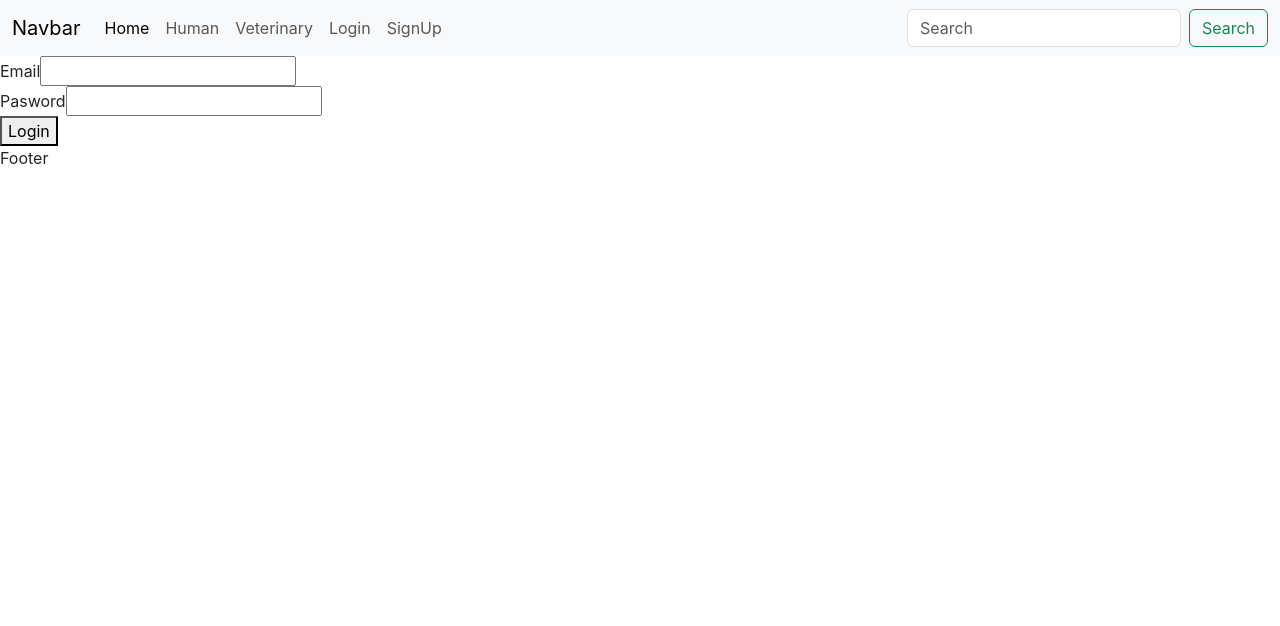
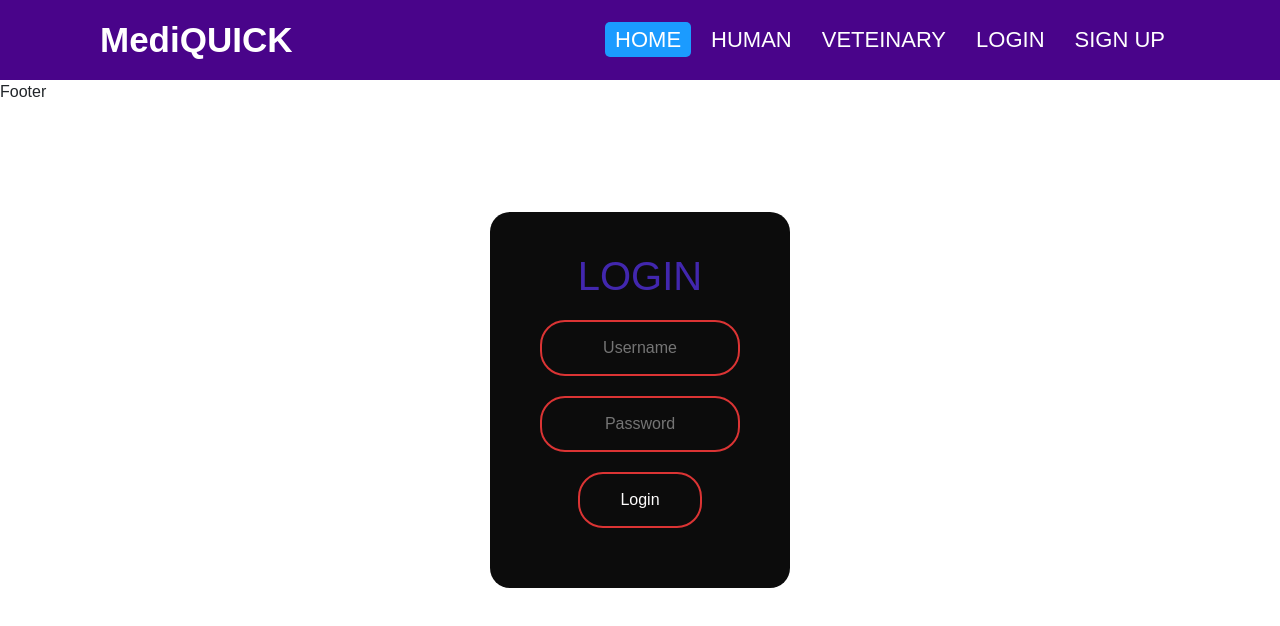
Before and after one commit to Arunangshu-Das/minor_react, a React (Create React App) app: page /login in a window 1280 px wide. Shown: the top 626 px of the page. Built offline with nearby package versions, Linux system fonts and the light colour scheme.

Commit message:
second commit

```diff
--- a/public/index.html
+++ b/public/index.html
@@ -11,6 +11,7 @@
     />
     <link href="https://cdn.jsdelivr.net/npm/bootstrap@5.3.0-alpha1/dist/css/bootstrap.min.css" rel="stylesheet" integrity="sha384-GLhlTQ8iRABdZLl6O3oVMWSktQOp6b7In1Zl3/Jr59b6EGGoI1aFkw7cmDA6j6gD" crossorigin="anonymous">
     <link rel="apple-touch-icon" href="%PUBLIC_URL%/logo192.png" />
+    <script src="https://kit.fontawesome.com/a076d05399.js"></script>
     <!--
       manifest.json provides metadata used when your web app is installed on a
       user's mobile device or desktop. See https://developers.google.com/web/fundamentals/web-app-manifest/
--- a/src/App.js
+++ b/src/App.js
@@ -1,4 +1,4 @@
-import logo from './logo.svg';
+
 import './App.css';
 import { BrowserRouter, Route, Routes } from 'react-router-dom';
 import Navbar from './components/navbar/Navbar';
@@ -14,12 +14,11 @@ function App() {
     <BrowserRouter>
       <Navbar/>
       <Routes>
-        <Route path='/' element={<Home title="hii" name="ANIK"/>}/>
+        <Route path='/' element={<Home/>}/>
         <Route path='/login' element={<Login/>}/>
         <Route path='/signup' element={<Signup/>}/>
         <Route path='/human' element={<Human/>}/>
         <Route path='/veterinary' element={<Veterinary/>}/>
-        <Route path='/login' element={<Login/>}/>
       </Routes>
       <Footer/>
     </BrowserRouter>
--- a/src/components/navbar/Login.jsx
+++ b/src/components/navbar/Login.jsx
@@ -1,8 +1,9 @@
 import React, {useState} from 'react'
+import './login.css';
 
 function Login() {
 
-  const [email, setEmail] = useState("");
+  const [text, setText] = useState("");
   const [password, setPassword] = useState("");
 
 
@@ -12,40 +13,31 @@ function Login() {
   const submitForm = (e)=>{
     e.preventDefault();
 
-    const newEntry = {email: email, password: password};
+    const newEntry = {text: text, password: password};
 
     setAllEntry([...allEntry, newEntry]);
     console.log(allEntry);
   }
 
   return (
-    <>
-    <form action=" " onSubmit={submitForm}>
-    <div>
-      <label htmlFor='email'>Email</label>
-      <input type="email" name="email" id="email" value={email} onChange={(e)=>setEmail(e.target.value)}/>
-    </div>
-    <div>
-      <label htmlFor='password'>Pasword</label>
-      <input type="password" name="password" id="password" value={password} onChange={(e)=>setPassword(e.target.value)}/>
-    </div>
 
-    <button type="submit">Login</button>
+    <body styles={"background-color: rgba(127, 125, 125, 0.954);"}><>
+    <form className ="formbox"action=" " onSubmit={submitForm}>
+    <h1>Login</h1>
+
+
+      <input type="text" name="" id="text" placeholder='Username' autoComplete='none' value={text} onChange={(e)=>setText(e.target.value)}/>
+
+
+
+      <input type="password" name="" placeholder='Password' id="password" autoComplete='none' value={password} onChange={(e)=>setPassword(e.target.value)}/>
+
+
+    <input type="submit" name="" value="Login"/>
     </form>
+    </>
+    </body>
 
-    {/* <div>
-      {
-        allEntry.map((curElem)=>{
-            return (
-              <div className='showDataStyle'>
-                <p>{curElem.email}</p>
-                <p>{curElem.password}</p>
-              </div>
-            )
-        })
-      }
-    </div> */}
-    </>
   )
 }
 
--- a/src/components/navbar/Navbar.jsx
+++ b/src/components/navbar/Navbar.jsx
@@ -1,42 +1,23 @@
 import React from 'react'
 import{Link} from 'react-router-dom'
+import './navbar.css';
 
 const Navbar = () => {
   return (
-    <div>
-      <nav className="navbar navbar-expand-lg bg-body-tertiary">
-  <div className="container-fluid">
-    <Link className="navbar-brand" to="/">Navbar</Link>
-    <button className="navbar-toggler" type="button" data-bs-toggle="collapse" data-bs-target="#navbarSupportedContent" aria-controls="navbarSupportedContent" aria-expanded="false" aria-label="Toggle navigation">
-      <span className="navbar-toggler-icon"></span>
-    </button>
-    <div className="collapse navbar-collapse" id="navbarSupportedContent">
-      <ul className="navbar-nav me-auto mb-2 mb-lg-0">
-        <li className="nav-item">
-          <Link className="nav-link active" aria-current="page" to="/">Home</Link>
-        </li>
-        <li className="nav-item">
-          <Link className="nav-link" to="/human">Human</Link>
-        </li>
-        <li className="nav-item">
-          <Link className="nav-link" to="/veterinary">Veterinary</Link>
-        </li>
-        <li className="nav-item">
-          <Link className="nav-link" to="/login">Login</Link>
-        </li>
-        <li className="nav-item">
-          <Link className="nav-link" to="/signup">SignUp</Link>
-        </li>
-
-      </ul>
-      <form className="d-flex" role="search">
-        <input className="form-control me-2" type="search" placeholder="Search" aria-label="Search"/>
-        <button className="btn btn-outline-success" type="submit">Search</button>
-      </form>
-    </div>
-  </div>
-</nav>
-    </div>
+    <nav>
+        <input type="checkbox" id="check"/>
+        <label htmlFor="check" className="checkbtn">
+            <i className="fas fa-bars"></i>
+        </label>
+        <label className="logo">MediQUICK</label>
+        <ul>
+            <li><Link className="link active" to="/">Home</Link></li>
+            <li><Link className="link" to="/">Human</Link></li>
+            <li><Link className="link" to="/">Veteinary</Link></li>
+            <li><Link className="link" to="/login">Login</Link></li>
+            <li><Link className="link" to="/signup">Sign Up</Link></li>
+        </ul>
+    </nav>
   )
 }
 
--- /dev/null
+++ b/src/components/navbar/login.css
@@ -0,0 +1,55 @@
+body{
+    margin: 0;
+    padding: 0;
+    font-family: sans-serif;
+
+}
+
+.formbox{
+    width: 300px;
+    padding: 40px;
+    position: absolute;
+    top: 50%;
+    left: 50%;
+    transform: translate(-50%,-50%);
+    background: #0c0c0c;
+    text-align: center;
+    border-radius: 20px;
+}
+.formbox h1{
+    color: #4227ae;
+    text-transform: uppercase;
+    font-weight: 500;
+}
+.formbox input[type ="text"], .formbox input[type ="password"]{
+    border: 0;
+    background: none;
+    display: block;
+    margin: 20px auto;
+    text-align: center;
+    border: 2px solid #db3434;
+    padding: 14px 10px;
+    width: 200px;
+    outline: none;
+    color: rgb(252, 247, 247);
+    border-radius: 25px;
+    transition: .25s;
+}
+.formbox input[type ="submit"]{
+    border: 0;
+    background: none;
+    display: block;
+    margin: 20px auto;
+    text-align: center;
+    border: 2px solid #db3434;
+    padding: 14px 40px;
+    outline: none;
+    color: rgb(254, 253, 253);
+    border-radius: 25px;
+    transition: .25s;
+    cursor: pointer;
+}
+.formbox input[type ="submit"]:hover{
+    background-color: #34078d;
+    color: white;
+}
--- /dev/null
+++ b/src/components/navbar/navbar.css
@@ -0,0 +1,104 @@
+*{
+    padding: 0;
+    margin: 0;
+    text-decoration: none;
+    list-style: none;
+    box-sizing: border-box;
+}
+body{
+    font-family: monospace;
+}
+nav{
+    background-color: rgb(73, 4, 138);
+    height: 80px;
+    width: 100%;
+}
+label.logo{
+    color: white;
+    font-size: 35px;
+    line-height: 80px;
+    padding: 0 100px;
+    font-weight: bold;
+}
+nav ul{
+    float: right;
+    margin-right: 100px;
+}
+nav ul li{
+    display: inline-block;
+    line-height: 80px;
+    margin: 0 5px;
+}
+nav ul li .link{
+    color: white;
+    font-size: 22px;
+    text-transform: uppercase;
+    text-decoration: none;
+    padding: 5px 10px;
+}
+nav ul li .link.active,
+nav ul li .link:hover{
+    background: #1b9bff;
+    transition: .5s;
+    border-radius: 5px;
+}
+.checkbtn{
+    float: right;
+    color: white;
+    margin-right: 40px;
+    display: none;
+    cursor: pointer;
+}
+.checkbtn i{
+    line-height: 80px;
+    font-size: 25px;
+}
+#check{
+    display: none;
+}
+@media (max-width: 950px){
+    label.logo{
+        font-size: 30px;
+        padding-left: 50px;
+    }
+    nav ul li .link{
+        font-size: 18px;
+    }
+}
+@media (max-width: 858px){
+    .checkbtn{
+        display: block;
+    }
+    nav ul{
+        position: fixed;
+        width: 100%;
+        height: 100vh;
+        background: #2c3e50;
+        z-index: 1000;
+        top: 80px;
+        left: -100%;
+        transition: all .5s;
+        text-align: center;
+    }
+    nav ul li{
+        display: block;
+        margin: 70x 0;
+        line-height: 50px;
+    }
+    nav ul li .link{
+        font-size: 22px;
+    }
+    .link:hover,.link.active{
+        background: none !important;
+        color: #0082e6;
+    }
+    #check:checked ~ ul{
+        left: 0;
+    }
+}
+.bg{
+
+background-size: cover;
+width: 100%;
+height: 100%;
+}
```
